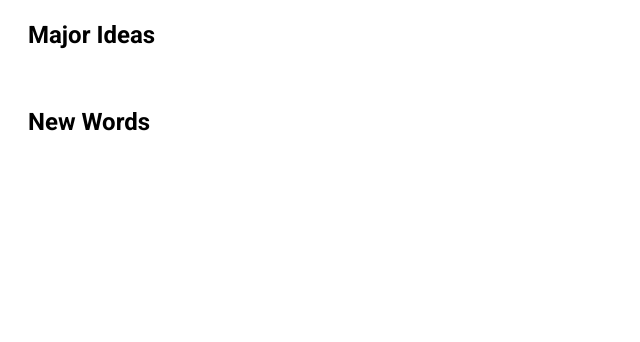
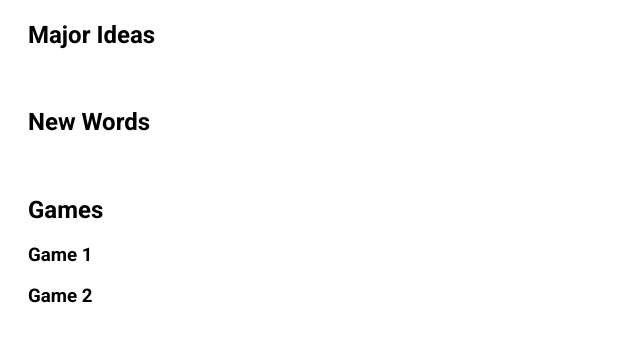
Before and after one commit to ulapopov/ainclusive, a Flask app: template templates/index.html in a window 1280 px wide. Shown: the part 216-558 px from the top of the page, without its empty margins (0-640 px from the left). Run offline with Flask 2, Linux system fonts and the light colour scheme; the template is opened without the code that fills it, so the values that code supplies are empty.

Commit message:
added games

```diff
--- a/main.py
+++ b/main.py
@@ -225,6 +225,8 @@ def index():
         major_ideas_content = major_ideas.split('\n')
         new_words_content = fetch_text_content_from_gcs(bucket_name, 'hedgehog/new_words.txt')
         text_summary_content = fetch_text_content_from_gcs(bucket_name, 'hedgehog/text_summary.txt')
+        fill_in_game = fetch_text_content_from_gcs(bucket_name, 'hedgehog/fillin.txt')
+        not_matching = fetch_text_content_from_gcs(bucket_name, 'hedgehog/not_matching.txt')
     else:
         # Local development paths
         image_names = [name for name in os.listdir('/Users/ula/PycharmProjects/AInclusive/static/images/hedgehog') if name.startswith(('ideas_', 'words_'))]
@@ -238,7 +240,8 @@ def index():
             text_summary_content = file.read()
 
     # Pass the variables to your template
-    return render_template('index.html', image_names=image_names, text=text_content, major_ideas=major_ideas_content, new_words=new_words_content, summaries=text_summary_content)
+    return render_template('index.html', image_names=image_names, text=text_content, major_ideas=major_ideas_content,
+                           new_words=new_words_content, summaries=text_summary_content, game1_txt=fill_in_game, game2_txt=not_matching)
 
 
 if __name__ == '__main__':
--- a/templates/index.html
+++ b/templates/index.html
@@ -11,6 +11,17 @@
         }
         h2 {
             font-weight: 700; /* Roboto bold for headings */
+        }
+        .upper-section p, .text-section p, .text-section pre {
+            font-weight: 400; /* Roboto regular for text */
+            font-size: 16px; /* Adjust size as needed */
+            line-height: 1.5; /* Adjusts line spacing to 1.5x */
+        }
+        .new-words pre {
+            font-family: 'Roboto', sans-serif; /* Ensures uniform font */
+            font-size: 16px; /* Ensures uniform size */
+            line-height: 1.5; /* Ensures uniform line spacing */
+            white-space: pre-wrap; /* Ensures text wraps and maintains formatting */
         }
         p, pre {
             font-weight: 400; /* Roboto regular for text */
@@ -36,7 +47,7 @@
             gap: 10px; /* Adjust spacing between tiny images */
         }
         .ideas .image-container img, .words .image-container img {
-            width: 10vw; /* Size for smaller images */
+            width: 15vw; /* Size for smaller images */
             height: auto;
         }
         .main-image img {
@@ -94,6 +105,22 @@
                 {% endfor %}
             </div>
         </div>
+
+        <!-- Games Section -->
+        <div class="games">
+            <h2>Games</h2>
+            <!-- Game 1 -->
+            <div class="game">
+                <h3>Game 1</h3>
+                <pre>{{ game1_txt | safe }}</pre>
+            </div>
+            <!-- Game 2 -->
+            <div class="game">
+                <h3>Game 2</h3>
+                <pre>{{ game2_txt | safe }}</pre>
+            </div>
+        </div>
+
     </div>
 </body>
 </html>
```
